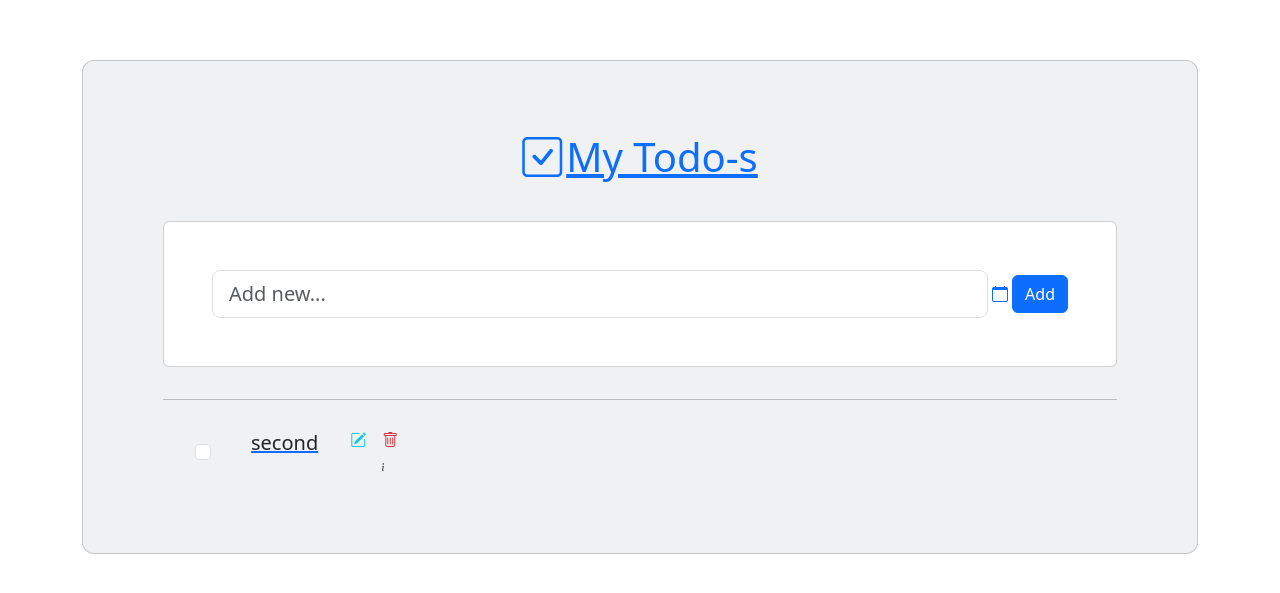
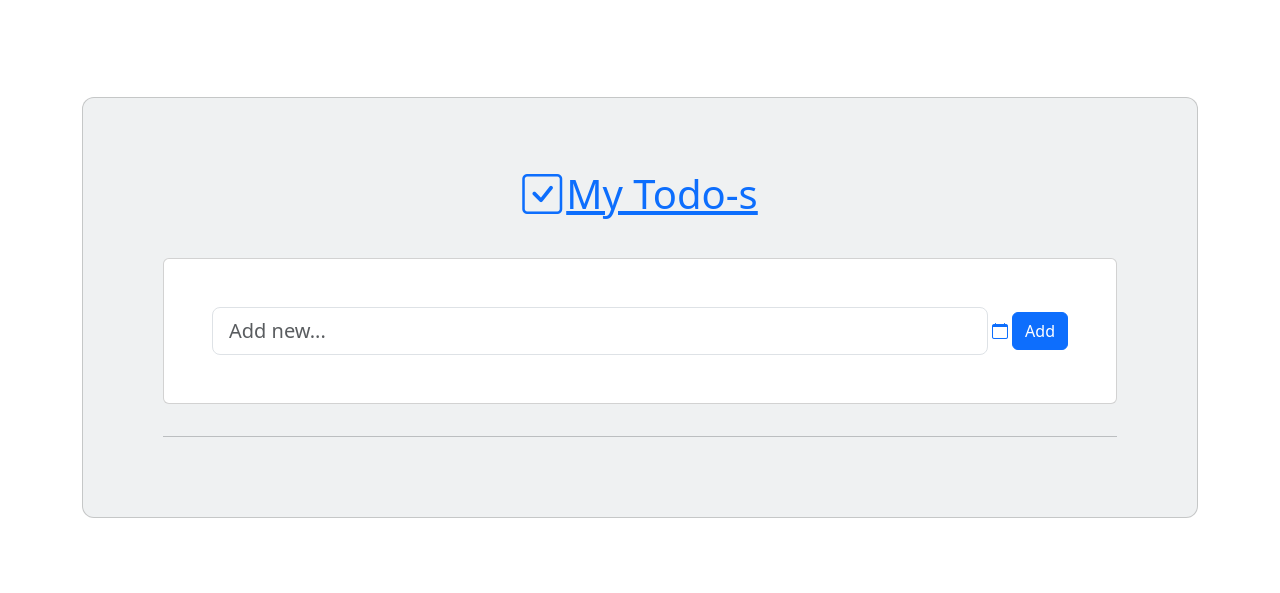
Before and after one commit to BenjaminAJ/todoList-react, a React (Vite) app: page / in a window 1280 px wide. Shown: the part 125-718 px from the top of the page. Built offline with nearby package versions, Linux system fonts and the light colour scheme.

Commit message:
Updated TodoList component to use Redux state for todos.

```diff
--- a/src/components/Todo/TodoList.jsx
+++ b/src/components/Todo/TodoList.jsx
@@ -1,14 +1,17 @@
 import React, { useState } from 'react'
+import { useSelector } from 'react-redux'
 import { Link } from 'react-router-dom'
 
 const TodoList = () => {
     const [loading, setloading] = useState(false)
-    const [todoDatas, settodoDatas] = useState([{title:'second'}])
+
+    const {todos} = useSelector(state => state.todo)
+
   return (
     <div>
               <ul className='text-black'>
              {
-                todoDatas?.map((todo)=>(
+                todos?.map((todo)=>(
                     <ul key={todo._id} className='list-group list-group-horizontal rounded-0 bg-transparent'>
 
             <li
```
